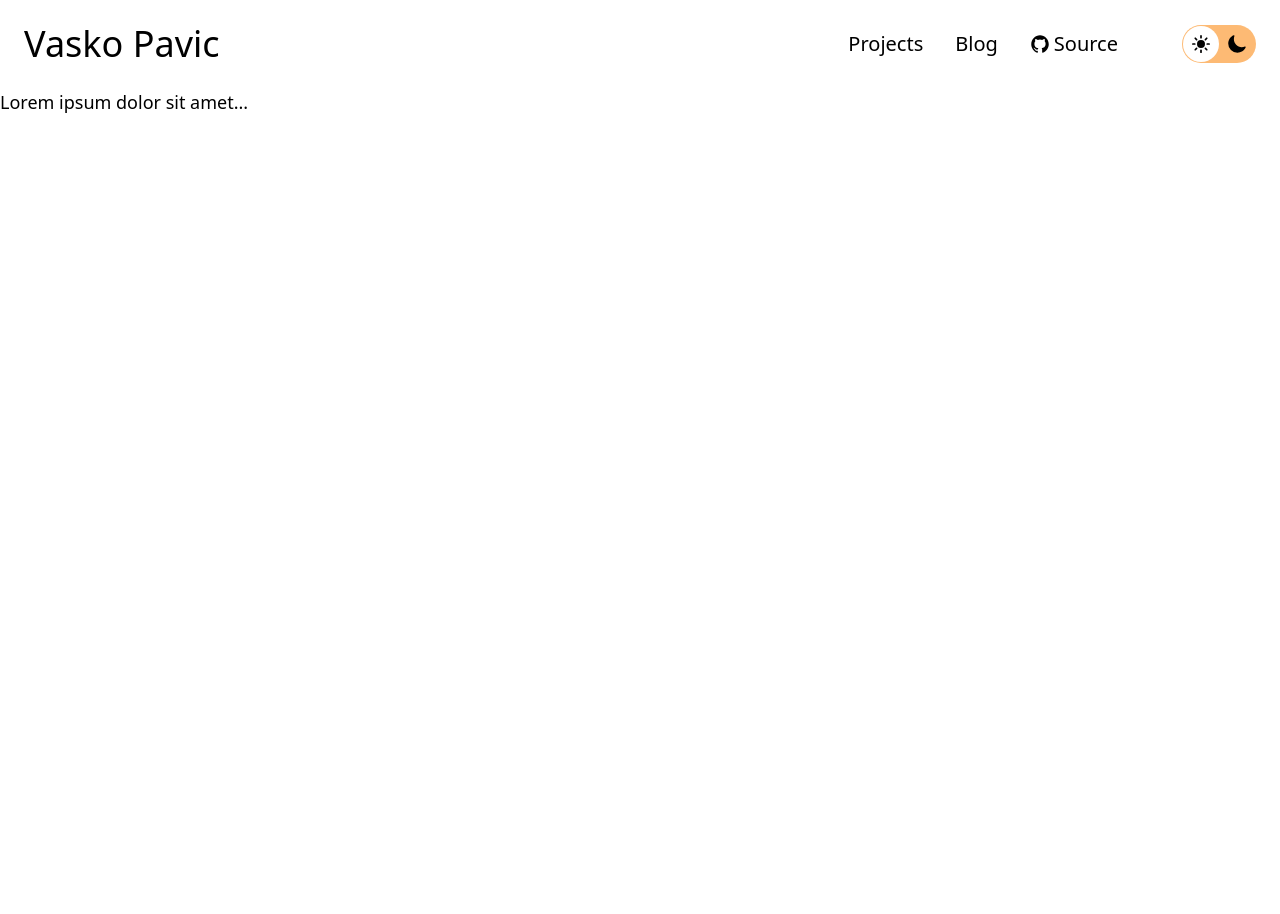
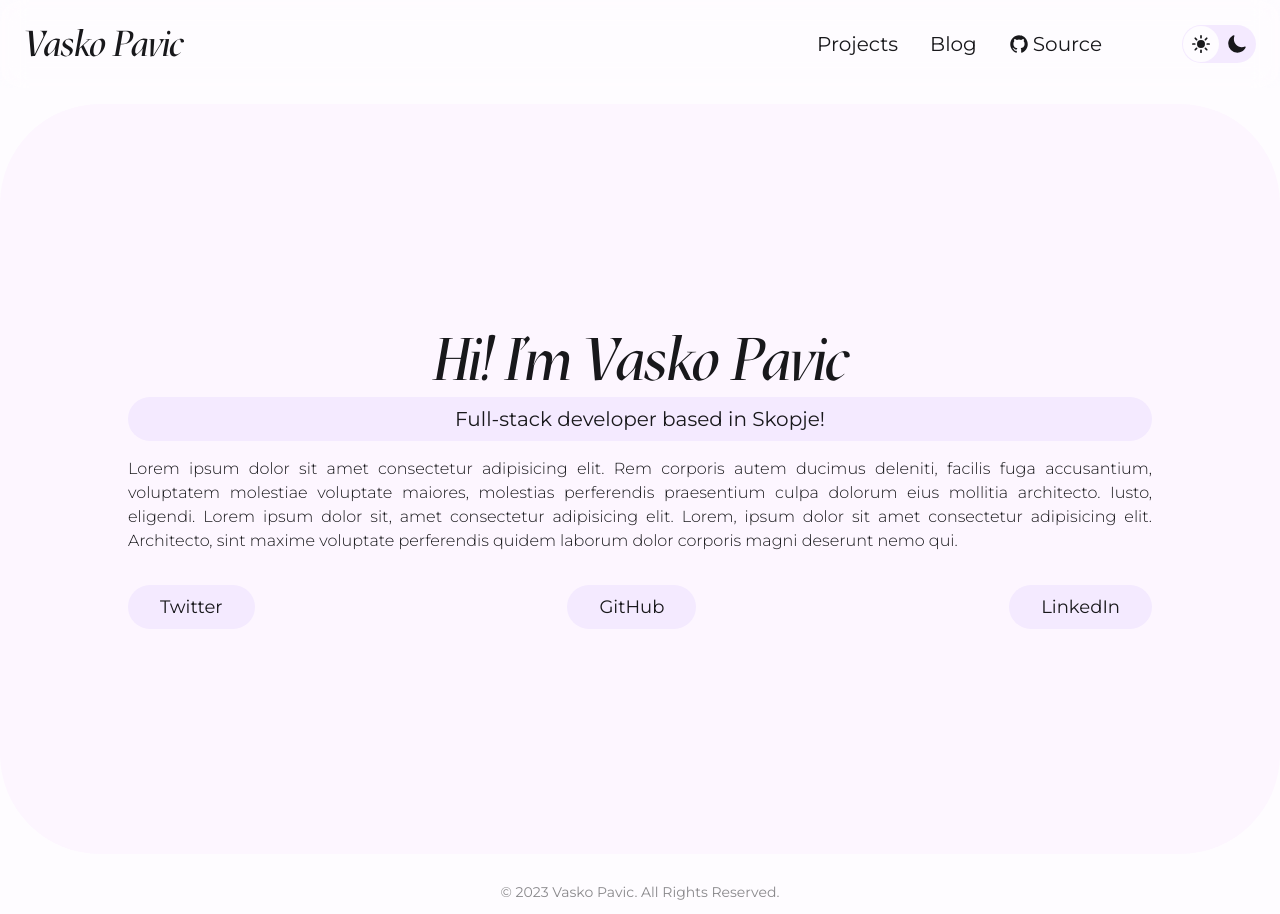
Before and after one commit to vaskopavic/vaskopavic.com, an Astro site: page / in a window 1280 px wide. Before the commit the page ends 800 px from the top, so only its background shows below. Built offline with nearby package versions, Linux system fonts and the light colour scheme; Astro itself is replaced by a stand-in of ours.

Commit message:
add and finish homepage
- define brand style with new color palette and fonts
- add multiple reusable components
- refactor old code

```diff
--- /dev/null
+++ b/src/components/body.astro
@@ -0,0 +1,5 @@
+<body
+  class="bg-primary dark:bg-primary-dark text-zinc-900 dark:text-zinc-200 break-words leading-6 overflow-x-hidden min-h-screen flex flex-col justify-between"
+>
+  <slot />
+</body>
--- /dev/null
+++ b/src/components/button.astro
@@ -0,0 +1,18 @@
+---
+import type { HTMLTag, Polymorphic } from "astro/types";
+import { twMerge } from "tailwind-merge";
+
+type Props<Tag extends HTMLTag> = Polymorphic<{ as: Tag }>;
+
+const { as: Tag, ...props } = Astro.props;
+---
+
+<Tag
+  {...props}
+  class={twMerge(
+    "bg-emphasis dark:bg-emphasis-dark hover:bg-emphasis-hover hover:dark:bg-emphasis-hover-dark px-8 py-2 rounded-full text-lg text-center",
+    props.class
+  )}
+>
+  <slot />
+</Tag>
--- /dev/null
+++ b/src/components/container.astro
@@ -0,0 +1,7 @@
+<div
+  class="bg-secondary dark:bg-secondary-dark max-w-full h-[750px] rounded-[6.25rem] p-3 my-4 flex items-center justify-center"
+>
+  <div class="max-w-5xl flex flex-col items-center justify-center">
+    <slot />
+  </div>
+</div>
--- a/src/components/dropdown-menu-item.tsx
+++ b/src/components/dropdown-menu-item.tsx
@@ -1,23 +1,20 @@
 import { Menu } from "@headlessui/react";
 import { twMerge } from "tailwind-merge";
 
-interface Props {
+interface Props extends React.AnchorHTMLAttributes<HTMLAnchorElement> {
   children: React.ReactNode;
-  href: string;
-  target?: string;
 }
 
-const DropdownMenuItem = ({ children, href, target }: Props) => {
+const DropdownMenuItem = ({ children, ...props }: Props) => {
   return (
     <Menu.Item>
       {({ active }) => (
         <a
-          href={href}
-          target={target}
           className={twMerge(
-            active ? "bg-orange-200 dark:bg-zinc-700" : "",
+            active ? "bg-emphasis dark:bg-emphasis-dark" : "",
             "block px-4 py-2 text-sm"
           )}
+          {...props}
         >
           {children}
         </a>
--- a/src/components/dropdown-menu.tsx
+++ b/src/components/dropdown-menu.tsx
@@ -15,16 +15,15 @@ interface Props {
 
 const DropdownMenu = (routes: Props) => {
   return (
-    <Menu as="div" className="relative inline-block text-left md:hidden">
+    <Menu as="div" className="relative inline-block md:hidden">
       <div>
         <Menu.Button
-          className="inline-flex justify-center rounded-md border border-zinc-400 dark:border-zinc-700 px-2 py-2 text-sm font-medium shadow-sm hover:bg-orange-200 dark:hover:bg-zinc-800 transition-all"
+          className="inline-flex justify-center rounded-md border border-zinc-400 dark:border-zinc-700 px-2 py-2 text-sm font-medium shadow-sm hover:bg-emphasis hover:dark:bg-emphasis-dark transition-all"
           aria-label="Menu button"
         >
           <IoMenu className="h-5 w-5" />
         </Menu.Button>
       </div>
-
       <Transition
         as={Fragment}
         enter="transition ease-out duration-100"
@@ -34,13 +33,13 @@ const DropdownMenu = (routes: Props) => {
         leaveFrom="transform opacity-100 scale-100"
         leaveTo="transform opacity-0 scale-95"
       >
-        <Menu.Items className="absolute right-0 z-10 mt-2 w-56 origin-top-right rounded-md border border-zinc-400 dark:border-zinc-700 bg-orange-50 dark:bg-zinc-800 shadow-xl ring-1 ring-black ring-opacity-5 focus:outline-none divide-zinc-400 dark:divide-zinc-700">
+        <Menu.Items className="absolute right-0 z-10 mt-2 w-56 origin-top-right rounded-md border border-zinc-400 dark:border-zinc-700 bg-tertiary dark:bg-tertiary-dark shadow-xl ring-1 ring-black ring-opacity-5 focus:outline-none divide-zinc-400 dark:divide-zinc-700">
           <div className="py-1">
             <div className="px-3 py-2 uppercase font-bold text-xs">
               Navigation
             </div>
             {routes.routes.map((route: any) => (
-              <DropdownMenuItem href={route.href}>
+              <DropdownMenuItem key={route.title} href={route.href}>
                 {route.title}
               </DropdownMenuItem>
             ))}
--- /dev/null
+++ b/src/components/footer.astro
@@ -0,0 +1,5 @@
+<footer>
+  <div class="flex items-center justify-center p-3 opacity-50 text-sm">
+    &copy; {new Date().getFullYear()} Vasko Pavic. All Rights Reserved.
+  </div>
+</footer>
--- a/src/components/header.astro
+++ b/src/components/header.astro
@@ -7,12 +7,10 @@ import DropdownMenu from "./dropdown-menu";
 import { ROUTES, GITHUB_REPO } from "../constants";
 ---
 
-<header class="sticky w-full p-3 md:p-6 z-20 backdrop-blur-md">
+<header class="sticky top-0 w-full p-3 md:p-6 z-20 backdrop-blur-md">
   <div class="mx-auto container">
-    <nav class="flex items-center justify-between text-base">
-      <a href="/">
-        <h2 class="text-4xl">Vasko Pavic</h2>
-      </a>
+    <nav class="flex items-center justify-between gap-4">
+      <a href="/" class="font-heading text-4xl">Vasko Pavic</a>
       <div
         class="items-center justify-end grow gap-8 text-xl hidden md:flex mr-16"
       >
@@ -26,7 +24,7 @@ import { ROUTES, GITHUB_REPO } from "../constants";
           <span>Source</span>
         </a>
       </div>
-      <div class="inline-flex gap-2">
+      <div class="flex gap-2">
         <ThemeToggle client:load />
         <DropdownMenu client:visible routes={ROUTES} />
       </div>
--- a/src/components/toggle-theme.tsx
+++ b/src/components/toggle-theme.tsx
@@ -28,14 +28,14 @@ const ThemeToggle = () => {
   }, []);
 
   return isMounted ? (
-    <div className="inline-block items-center p-[1px] rounded-3xl bg-orange-300 dark:bg-zinc-600">
+    <div className="inline-flex items-center p-[1px] rounded-3xl  bg-emphasis dark:bg-emphasis-dark">
       {themes.map((t) => {
         const checked = t === theme;
         return (
           <button
             key={t}
             className={twMerge(
-              checked ? "bg-white text-black" : "",
+              checked ? "bg-primary text-zinc-900" : "",
               "cursor-pointer rounded-3xl p-2"
             )}
             onClick={toggleTheme}
--- a/src/constants.ts
+++ b/src/constants.ts
@@ -3,5 +3,7 @@ export const ROUTES = [
   { href: "/blog", title: "Blog" },
 ];
 
+export const TWITTER_URL = "https://twitter.com/vaskopavic";
 export const GITHUB_URL = "https://github.com/vaskopavic";
 export const GITHUB_REPO = "https://github.com/vaskopavic/vaskopavic.com";
+export const LINKEDIN_URL = "https://www.linkedin.com/in/vasko-pavic/";
--- a/src/layouts/main.astro
+++ b/src/layouts/main.astro
@@ -1,7 +1,9 @@
 ---
+import Body from "@/components/body.astro";
 import Header from "@/components/header.astro";
+import Footer from "@/components/footer.astro";
 
-export interface Props {
+interface Props {
   title?: string;
   description?: string;
 }
@@ -21,19 +23,44 @@ const pageDescription = description || "Full-stack developer based in Skopje!";
     <meta name="generator" content={Astro.generator} />
     <title>{pageTitle}</title>
   </head>
-  <body
-    class="min-h-screen overflow-x-hidden bg-primary dark:bg-primary-dark dark:text-white"
-  >
+  <Body>
     <Header />
-    <main class="container mx-auto">
+    <main>
       <slot />
     </main>
-  </body>
-</html>
+    <Footer />
+  </Body>
+  <style is:global>
+    @font-face {
+      font-family: "MAZIUS REVIEW Italic";
+      src: url("/fonts/Mazius-Review-Italic.woff2") format("woff2");
+      font-weight: normal;
+      font-style: italic;
+      font-display: swap;
+    }
 
+    @font-face {
+      font-family: "Montserrat Light";
+      src: url("/fonts/Montserrat-Light.woff2") format("woff2");
+      font-weight: 300;
+      font-style: normal;
+      font-display: swap;
+    }
+
+    @font-face {
+      font-family: "Montserrat Regular";
+      src: url("/fonts/Montserrat-Regular.woff2") format("woff2");
+      font-weight: 400;
+      font-style: normal;
+      font-display: swap;
+    }
+  </style>
   <script is:inline>
     const theme = (() => {
-    if (typeof localStorage !== "undefined" && localStorage.getItem("theme")) {
+      if (
+        typeof localStorage !== "undefined" &&
+        localStorage.getItem("theme")
+      ) {
         return localStorage.getItem("theme");
       }
       if (window.matchMedia("(prefers-color-scheme: dark)").matches) {
@@ -49,3 +76,4 @@ const pageDescription = description || "Full-stack developer based in Skopje!";
     }
     window.localStorage.setItem("theme", theme);
   </script>
+</html>
--- a/src/pages/index.astro
+++ b/src/pages/index.astro
@@ -1,7 +1,47 @@
 ---
 import Layout from "@/layouts/main.astro";
+import Container from "@/components/container.astro";
+import Button from "@/components/button.astro";
+
+import { TWITTER_URL, GITHUB_URL, LINKEDIN_URL } from "src/constants";
 ---
 
 <Layout>
-  <div class="text-lg">Lorem ipsum dolor sit amet...</div>
+  <Container>
+    <h1 class="font-heading text-5xl md:text-6xl mb-2 text-center">
+      Hi! I'm Vasko Pavic
+    </h1>
+    <div class="bg-emphasis dark:bg-emphasis-dark rounded-full w-full mb-4">
+      <h2 class="p-2 md:text-xl text-center">
+        Full-stack developer based in Skopje!
+      </h2>
+    </div>
+    <div class="font-light text-justify mb-8">
+      Lorem ipsum dolor sit amet consectetur adipisicing elit. Rem corporis
+      autem ducimus deleniti, facilis fuga accusantium, voluptatem molestiae
+      voluptate maiores, molestias perferendis praesentium culpa dolorum eius
+      mollitia architecto. Iusto, eligendi. Lorem ipsum dolor sit, amet
+      consectetur adipisicing elit. Lorem, ipsum dolor sit amet consectetur
+      adipisicing elit. Architecto, sint maxime voluptate perferendis quidem
+      laborum dolor corporis magni deserunt nemo qui.
+    </div>
+    <div
+      class="flex flex-col md:flex-row items-center justify-between gap-4 w-full"
+    >
+      <Button as="a" class="w-full md:w-fit" href={TWITTER_URL} target="_blank">
+        Twitter
+      </Button>
+      <Button as="a" class="w-full md:w-fit" href={GITHUB_URL} target="_blank">
+        GitHub
+      </Button>
+      <Button
+        as="a"
+        class="w-full md:w-fit"
+        href={LINKEDIN_URL}
+        target="_blank"
+      >
+        LinkedIn
+      </Button>
+    </div>
+  </Container>
 </Layout>
--- a/tailwind.config.cjs
+++ b/tailwind.config.cjs
@@ -1,4 +1,6 @@
 /** @type {import('tailwindcss').Config} */
+const defaultTheme = require("tailwindcss/defaultTheme");
+
 module.exports = {
   content: ["./src/**/*.{astro,html,js,jsx,md,mdx,svelte,ts,tsx,vue}"],
   darkMode: "class",
@@ -6,9 +8,28 @@ module.exports = {
     extend: {
       colors: {
         primary: {
-          DEFAULT: "#fff",
-          dark: "#1C1B23",
+          DEFAULT: "#fefcff",
+          dark: "#1c1b23",
         },
+        secondary: {
+          DEFAULT: "#fdf6ff",
+          dark: "#22202d",
+        },
+        tertiary: {
+          DEFAULT: "#fdf8ff",
+          dark: "#33313f",
+        },
+        emphasis: {
+          DEFAULT: "#f4eaff",
+          dark: "#332c44",
+          hover: "#ebdbff",
+          "hover-dark": "#3d2f51",
+        },
+      },
+      fontFamily: {
+        sans: ["Montserrat Regular", ...defaultTheme.fontFamily.sans],
+        light: ["Montserrat Light", ...defaultTheme.fontFamily.sans],
+        heading: ["MAZIUS REVIEW Italic", ...defaultTheme.fontFamily.sans],
       },
     },
   },
```
Also changed, not shown: public/fonts/Mazius-Review-Italic.woff2 (added), public/fonts/Montserrat-Light.woff2 (added), public/fonts/Montserrat-Regular.woff2 (added). Lines whose indentation alone changed are shown as unchanged.
